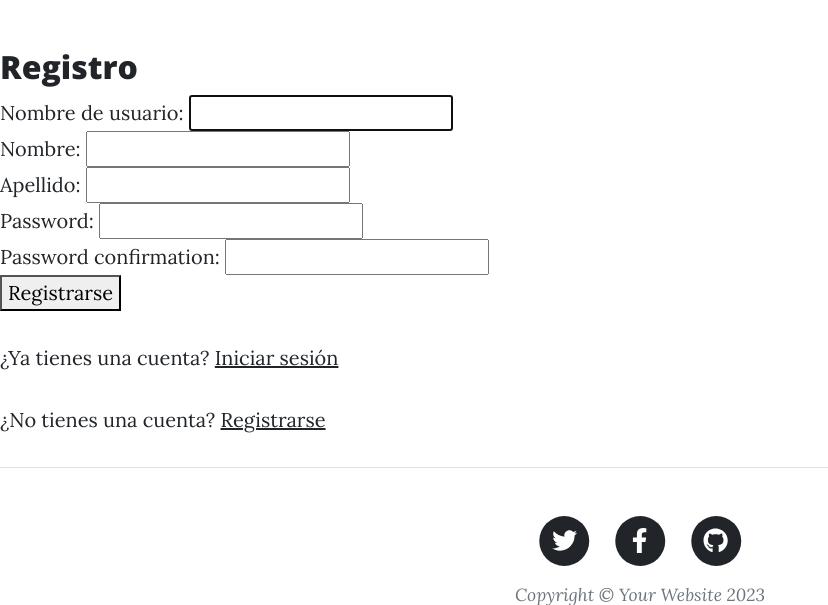
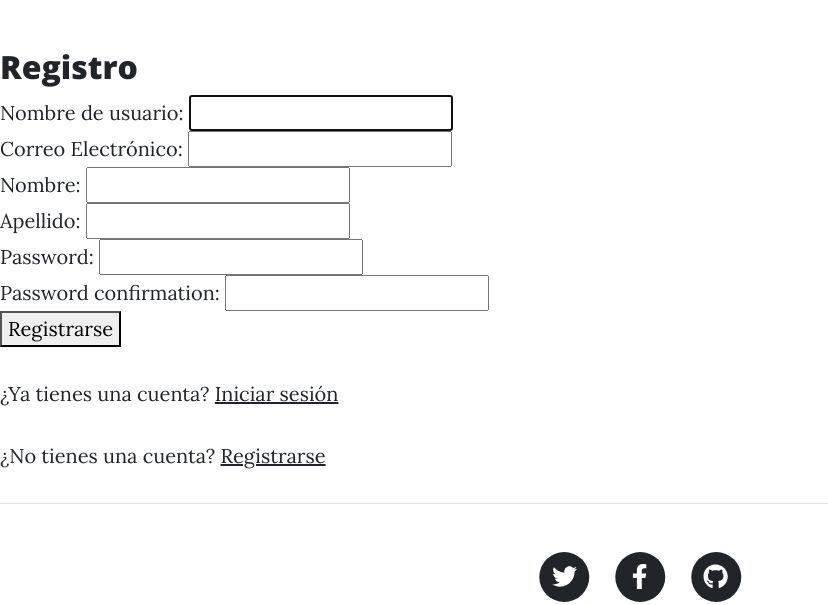
Before and after one commit to MateoMuscolino/Proyecto---Final-Mateo-Muscolino, a Django app: page /registro/ in a window 1280 px wide. Shown: the part 628-1233 px from the top of the page, without its empty margins (0-828 px from the left). Run offline with Django 4.2, Linux system fonts and the light colour scheme; some libraries are stand-ins or nearby versions.

Commit message:
Ultimas modificaciones para que funcione todo correctamente

```diff
--- a/perfiles/forms.py
+++ b/perfiles/forms.py
@@ -3,9 +3,13 @@ from django.contrib.auth.forms import UserCreationForm
 from django.contrib.auth.models import User
 
 class CustomUserCreationForm(UserCreationForm):
+    email = forms.EmailField(label="Correo Electrónico", max_length=254, help_text="Requerido. Introduce un correo válido.")
     username = forms.CharField(label="Nombre de usuario", max_length=30, required=True, help_text="Requerido. 30 caracteres como máximo.")
     first_name = forms.CharField(label="Nombre", max_length=30, required=True, help_text="Requerido. 30 caracteres como máximo.")
     last_name = forms.CharField(label="Apellido", max_length=30, required=True, help_text="Requerido. 30 caracteres como máximo.")
+class Meta:
+        model = User
+        fields = ('username', 'email', 'first_name', 'last_name', 'password1', 'password2')
 
 class EditarPerfilForm(forms.ModelForm):
     class Meta:
--- a/perfiles/templates/registro.html
+++ b/perfiles/templates/registro.html
@@ -7,6 +7,9 @@
   {% csrf_token %}
   <div class="form-field">
     {{ form.username.label_tag }} {{ form.username }}
+  </div>
+  <div class="form-field">
+    {{ form.email.label_tag }} {{ form.email }}
   </div>
   <div class="form-field">
     {{ form.first_name.label_tag }} {{ form.first_name }}
--- a/perfiles/views.py
+++ b/perfiles/views.py
@@ -11,6 +11,7 @@ def registro(request):
             user = form.save()
             user.first_name = form.cleaned_data['first_name']
             user.last_name = form.cleaned_data['last_name']
+            user.email = form.cleaned_data['email']  # Guarda el correo electrónico
             user.save()
             # Iniciar sesión automáticamente después de registrarse
             login(request, user)
```
Also changed, not shown: db.sqlite3.
